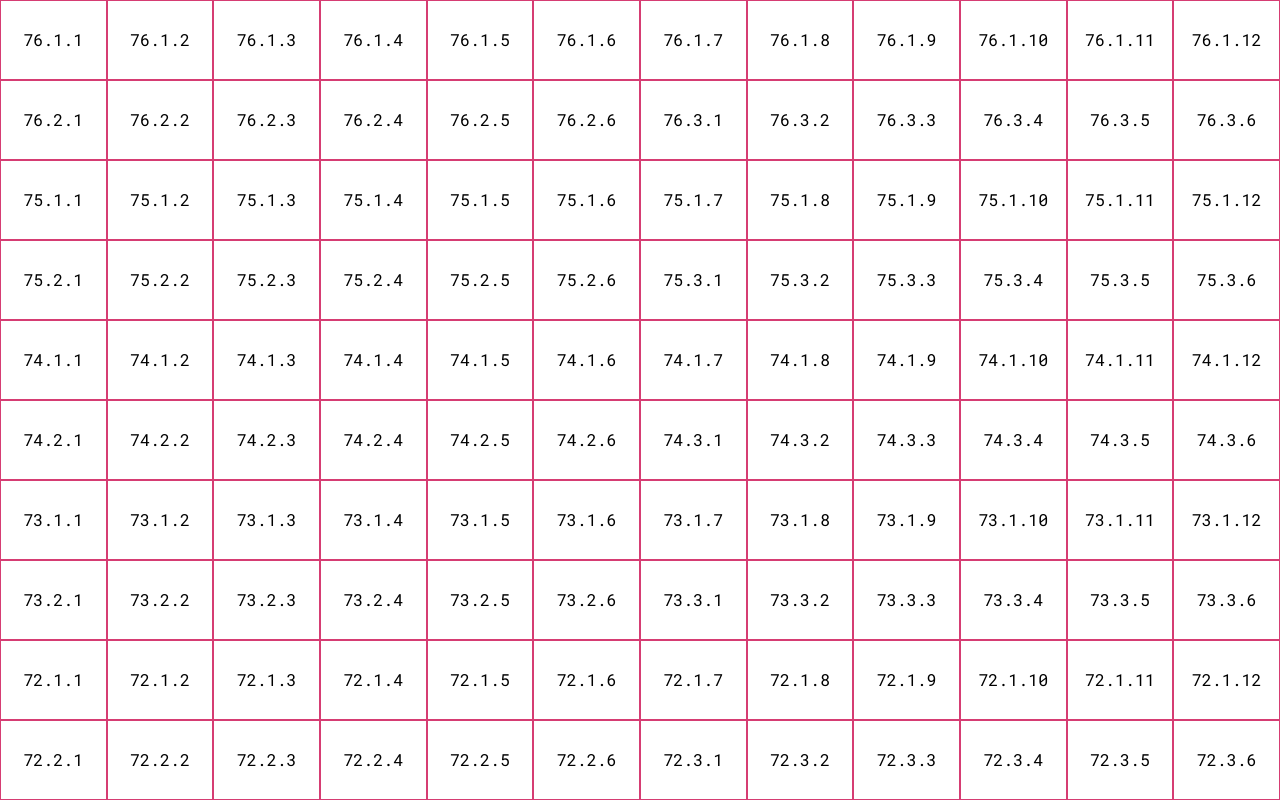
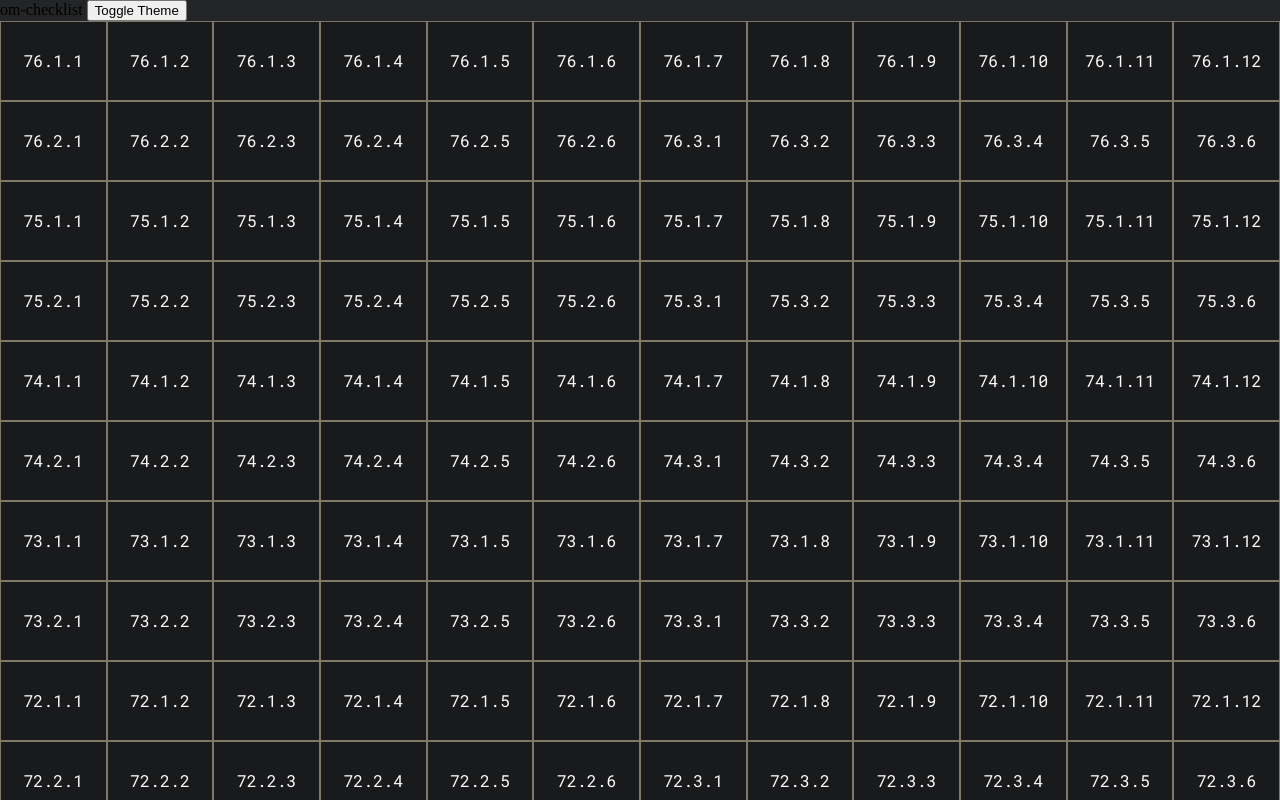
Before and after one commit to Hostek/om-checklist, a SvelteKit app: page / in a window 1280 px wide. Shown: the top 800 px of the page. Built offline with nearby package versions, Linux system fonts and the light colour scheme.

Commit message:
add dark-light themes

```diff
--- a/src/components/Box.svelte
+++ b/src/components/Box.svelte
@@ -1,5 +1,6 @@
 <script lang="ts">
-    import { checklistOM } from "$lib/checklist"
+    import { checklistOM } from "$lib/stores/checklist"
+    import { theme } from "$lib/stores/theme"
     import { bgColors } from "../constants"
 
     export let id: string
@@ -37,6 +38,7 @@
     {tabindex}
     class={`boxy ${bgColor}`}
     role="button"
+    data-theme={$theme}
     on:keydown={handleKeyDown}
     on:click={handleClick}
 >
@@ -44,9 +46,26 @@
 </div>
 
 <style lang="scss">
+    [data-theme="dark"] {
+        --font-color: snow;
+        --border-color: #807769;
+        --yellow: #999900;
+        --green: #5d8400;
+        --red: #cc3700;
+        --neutral: #181a1b;
+    }
+    [data-theme="light"] {
+        --font-color: black;
+        --border-color: #242526;
+        --yellow: yellow;
+        --green: greenyellow;
+        --red: orangered;
+        --neutral: white;
+    }
+
     .boxy {
-        border: 1px solid hsl(339, 65%, 54%);
-        // color: cadetblue;
+        // border: 1px solid hsl(339, 65%, 54%);
+        border: 1px solid var(--border-color);
 
         text-align: center;
         min-height: 10vh;
@@ -55,22 +74,23 @@
         display: flex;
         align-items: center;
         justify-content: center;
+
+        color: var(--font-color);
     }
 
     .white {
-        // background-color: #242526;
-        background-color: white;
+        background-color: var(--neutral);
     }
 
     .yellow {
-        background-color: yellow;
+        background-color: var(--yellow);
     }
 
     .green {
-        background-color: greenyellow;
+        background-color: var(--green);
     }
 
     .red {
-        background-color: red;
+        background-color: var(--red);
     }
 </style>
--- a/src/constants.ts
+++ b/src/constants.ts
@@ -1,2 +1,4 @@
 export const bgColors = ["white", "yellow", "green", "red"] as const
 export const LAST_OM = 76
+
+export const Themes = ["dark", "light"] as const
--- a/src/lib/checklist.ts
+++ /dev/null
@@ -1,4 +0,0 @@
-import { initialChecklist } from "./initialChecklist"
-import { localStorageStore } from "./localStorage"
-
-export const checklistOM = localStorageStore("checklist-om", initialChecklist())
--- /dev/null
+++ b/src/lib/stores/checklist.ts
@@ -0,0 +1,4 @@
+import { initialChecklist } from "../initialChecklist"
+import { localStorageStore } from "../localStorage"
+
+export const checklistOM = localStorageStore("checklist-om", initialChecklist())
--- /dev/null
+++ b/src/lib/stores/theme.ts
@@ -0,0 +1,4 @@
+import { localStorageStore } from "$lib/localStorage"
+import type { Theme } from "../../types"
+
+export const theme = localStorageStore<Theme>("theme", "dark")
--- a/src/routes/+page.svelte
+++ b/src/routes/+page.svelte
@@ -1,7 +1,21 @@
 <script lang="ts">
-    import { checklistOM } from "$lib/checklist"
+    import { checklistOM } from "$lib/stores/checklist"
+    import { theme } from "$lib/stores/theme"
     import Box from "../components/Box.svelte"
 </script>
+
+<header>
+    om-checklist
+    <button
+        on:click={() => {
+            if ($theme === "dark") {
+                theme.set("light")
+            } else {
+                theme.set("dark")
+            }
+        }}>Toggle Theme</button
+    >
+</header>
 
 <main class="content roboto-font">
     {#each $checklistOM as cl}
--- a/src/types.ts
+++ b/src/types.ts
@@ -1,4 +1,8 @@
+import type { Themes } from "./constants"
+
 export interface ChecklistElement {
     id: string
     bgColor: string
 }
+
+export type Theme = (typeof Themes)[number]
```
